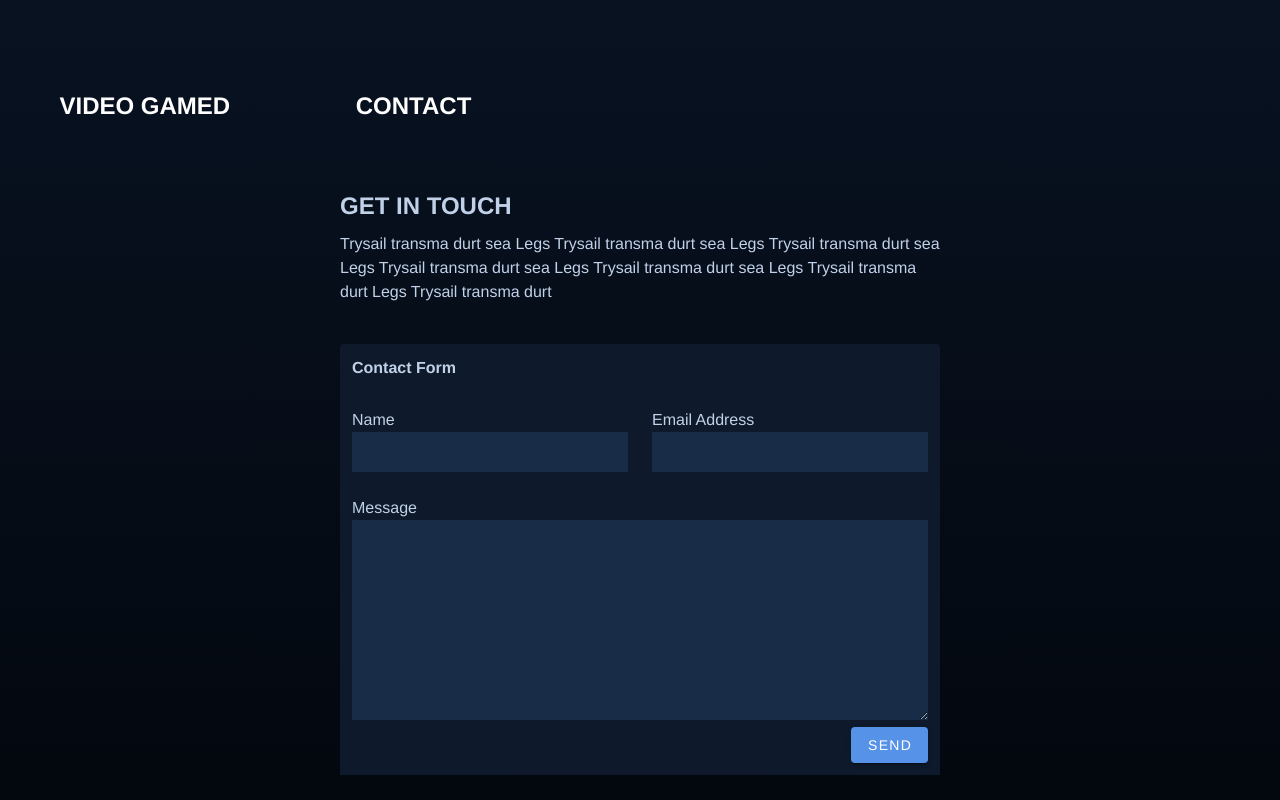
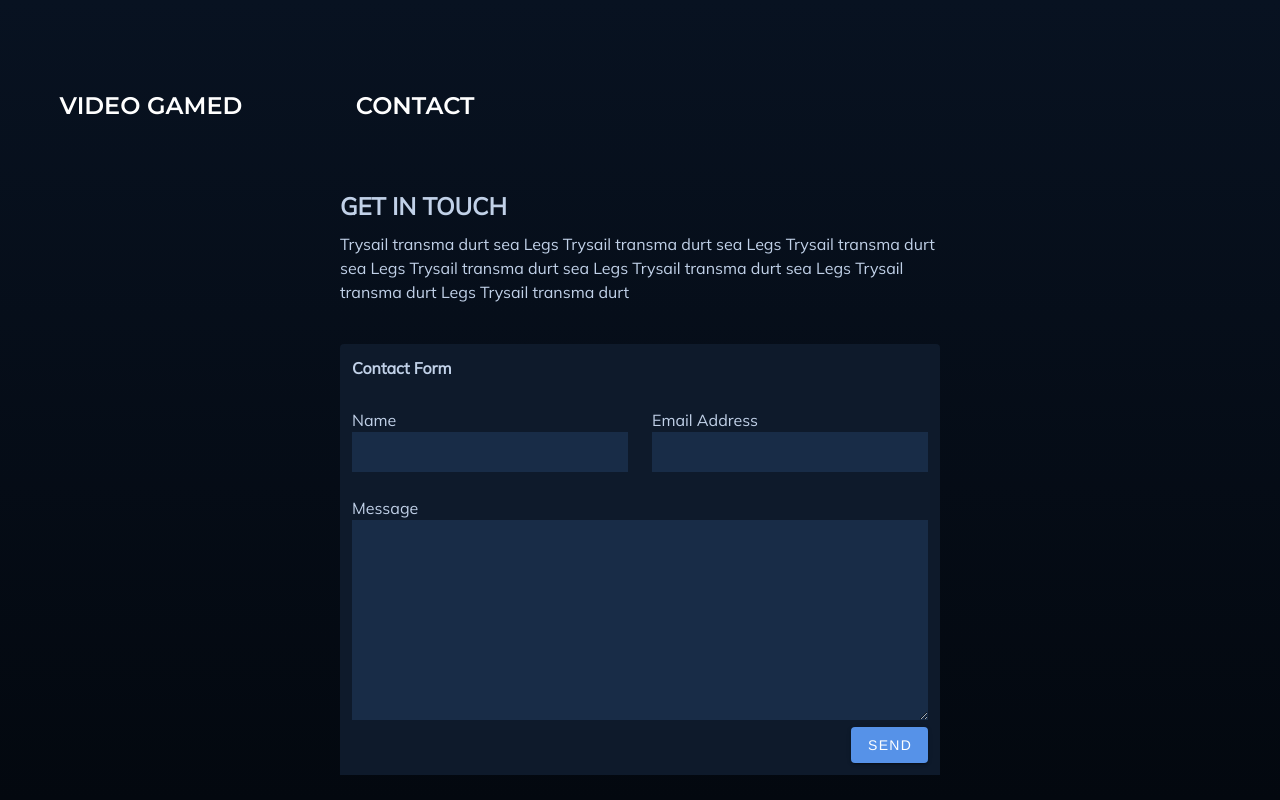
Before and after one commit to moraswi/video-game-web, a Vue app: page /contacts in a window 1280 px wide. Built offline with nearby package versions, Linux system fonts and the light colour scheme.

Commit message:
added font

```diff
--- a/src/assets/scss/_typography.scss
+++ b/src/assets/scss/_typography.scss
@@ -1,10 +1,14 @@
+@import url("https://fonts.googleapis.com/css2?family=Montserrat:wght@500;600&family=Mulish&display=swap");
 .heading {
   color: #ffffff;
   width: 100;
+  font-family: "Montserrat", sans-serif;
 }
 .textContent {
   color: #c1d1e8;
+  font-family: "Mulish", sans-serif;
 }
 .inputText {
   color: #182c47;
+  font-family: "Mulish", sans-serif;
 }
--- a/src/components/HomePage.vue
+++ b/src/components/HomePage.vue
@@ -60,7 +60,7 @@
         <v-col cols="12" md="9">
           <v-container
             class="my-4"
-            v-for="post in displayedPosts"
+            v-for="post in filterdBlogs"
             :key="post.id"
             :per-page="5"
           >
@@ -167,7 +167,7 @@ export default {
 
   created() {
     this.getVedioData();
-    this.getVedioData();
+    // this.getVedioData();
   },
 
   watch: {
```
